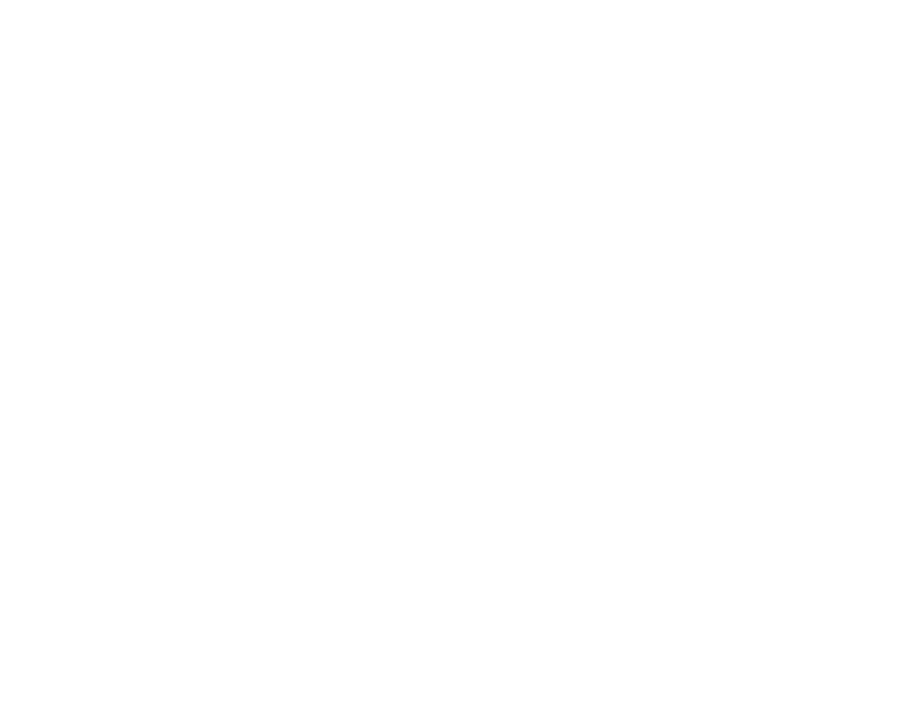
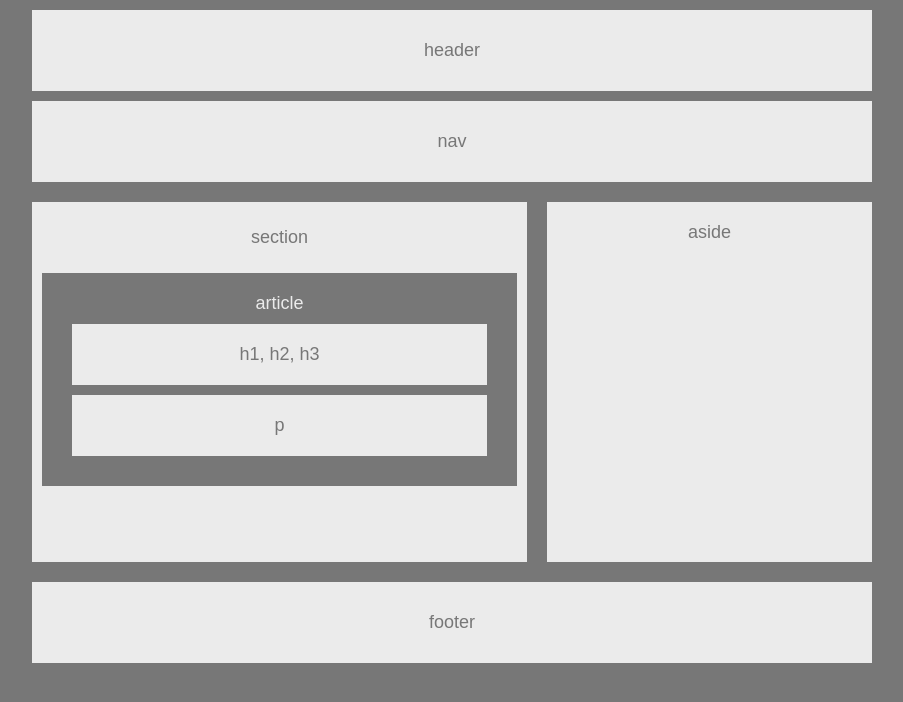
Before and after one commit to natalieike/HW-Wireframe, a plain HTML site: page index.html in a window 1280 px wide. Shown: the whole page, without its empty margins (36-939 px from the left). Drawn offline with Linux system fonts and the light colour scheme.

Commit message:
Push with Solution

```diff
--- a/index.html
+++ b/index.html
@@ -6,6 +6,35 @@
 	<link rel="stylesheet" type="text/css" href="style.css">
 </head>
 <body>
+	<header>
+		header
+	</header>
 
+	<nav>
+		nav
+	</nav>
+
+	<div class="clearfix" id="mainBody">
+		<section>
+			section
+			<article>
+				article
+				<div class="inside" id="headers">
+					h1, h2, h3
+				</div>
+				<div class="inside" id="paragraph">
+					p
+				</div>
+			</article>
+		</section>
+
+		<aside>
+			aside
+		</aside>
+	</div>
+
+	<footer>
+		footer
+	</footer>
 </body>
 </html>
--- a/style.css
+++ b/style.css
@@ -0,0 +1,74 @@
+* {
+	font-family: 'Arial', 'Helvetica Neue', Helvetica, sans-serif;
+  font-size: 18px;
+	text-align: center;
+	box-sizing: border-box;
+}
+
+body {
+	background: #777;
+	width: 960px;
+	color: #777;
+}
+
+header {
+	background: #ebebeb;
+	margin: 10px 60px;
+	padding: 30px;
+}
+
+nav {
+	background: #ebebeb;
+	margin: 0px 60px;
+	padding: 30px;
+
+}
+
+section {
+	background: #ebebeb;
+	float: left;
+	width: 495px;
+	padding-top: 25px;
+	margin-right: 20px;
+	height: 45vh;
+}
+
+article {
+	background: #777;
+	overflow: auto;
+	padding: 20px;
+	margin: 25px 10px 10px 10px;
+	color: #ebebeb;
+}
+
+.inside {
+	background: #ebebeb;
+	color: #777;
+	margin: 10px;
+	padding: 20px;
+}
+
+aside {
+	background: #ebebeb;
+	padding: 20px;
+	overflow: auto;
+	height: 45vh;
+}
+
+footer {
+	background: #ebebeb;
+	margin: 0px 60px;
+	padding: 30px;
+
+}
+
+#mainBody {
+	margin: 20px 60px 20px 60px;
+	height: 100%;
+}
+
+.clearfix::after {
+  content: "";
+  display: block;
+  clear: both;
+}
```
